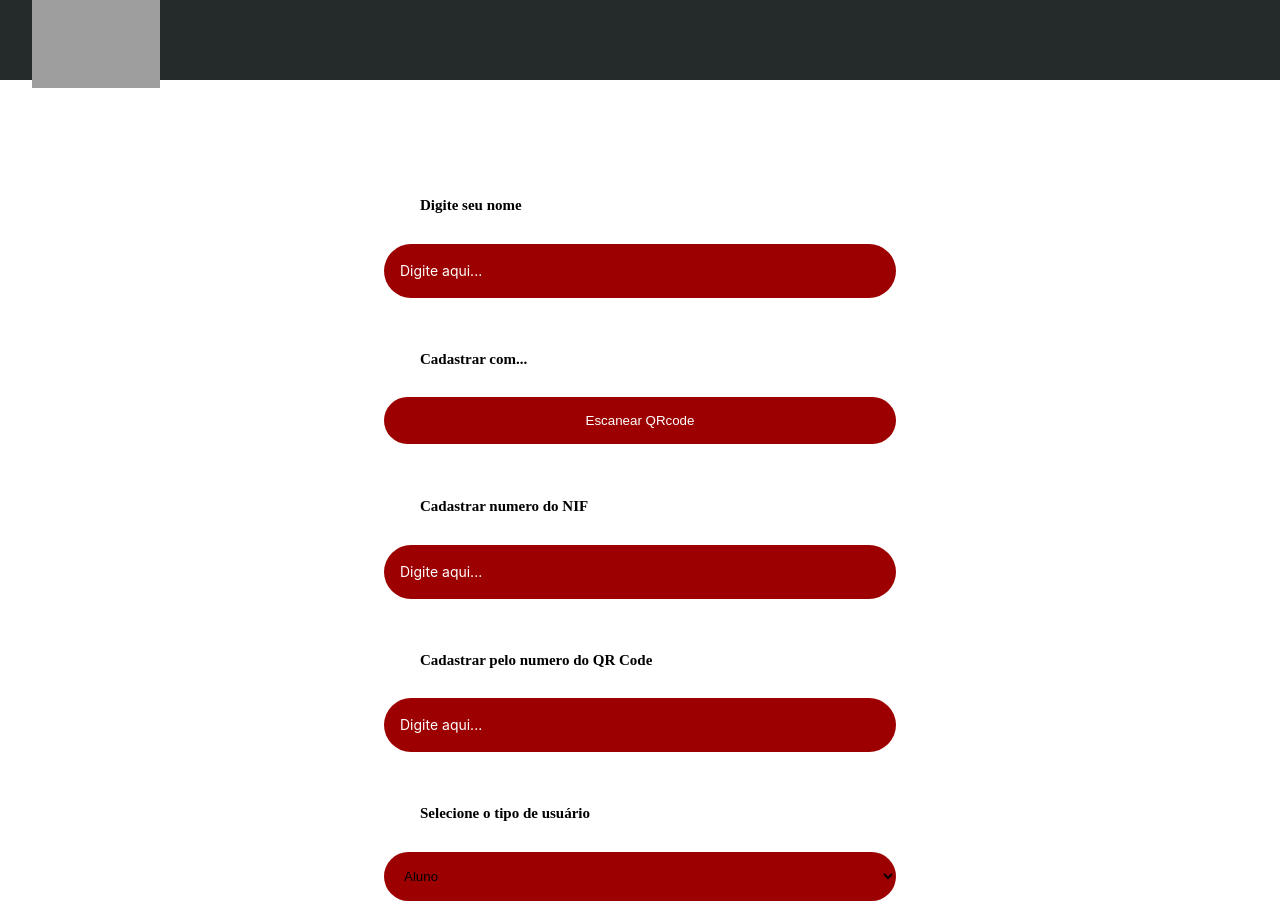
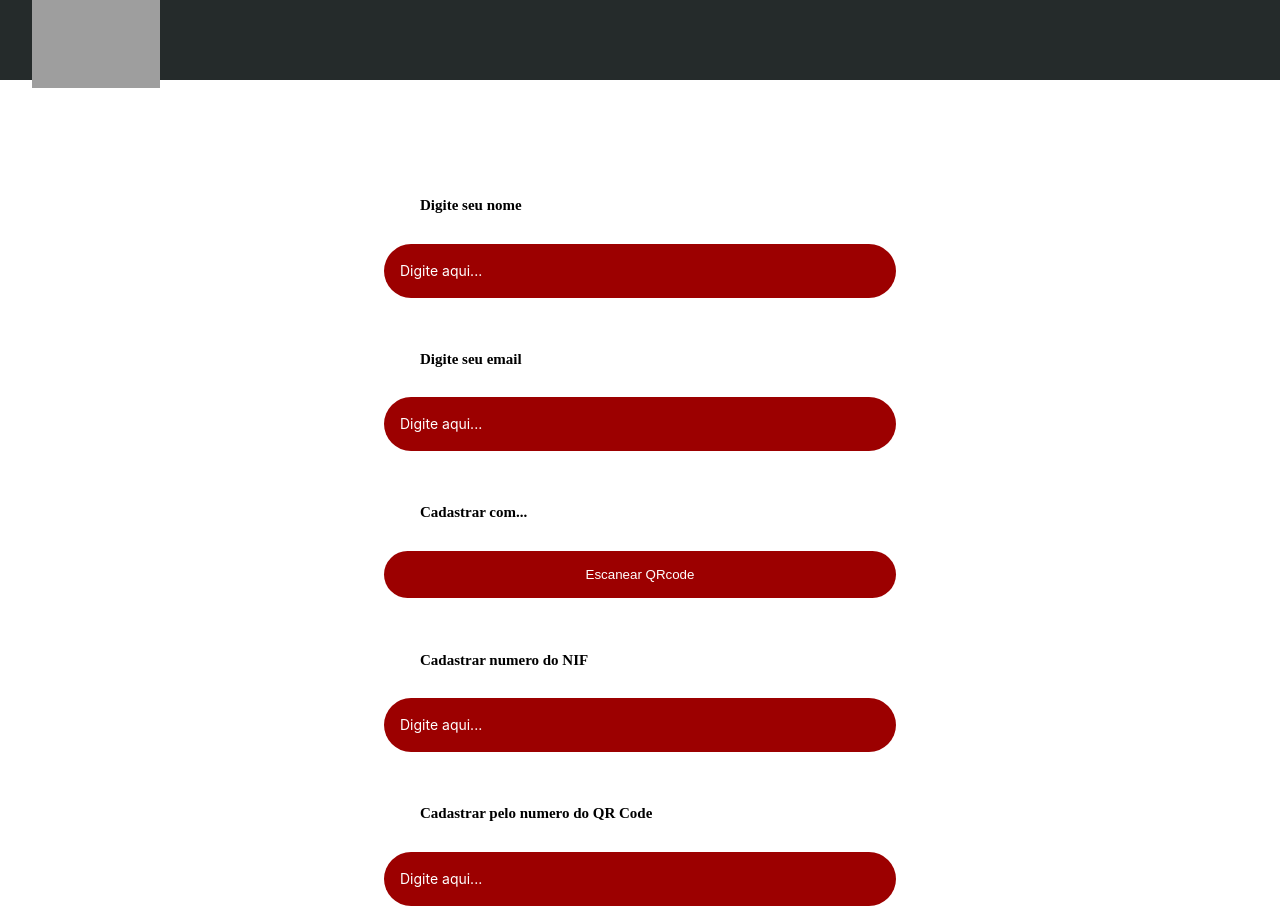
Before and after one commit to nathanhalgumacoisa/Tool-Trackers-front, a Next.js app: page /Cadastro in a window 1280 px wide. Shown: the top 915 px of the page. Built offline with nearby package versions, Linux system fonts and the light colour scheme; no server answers; grey boxes are pictures that could not be loaded.

Commit message:
feat(começando a por campos extras)

```diff
--- a/app/Cadastro/cadastro.module.css
+++ b/app/Cadastro/cadastro.module.css
@@ -40,6 +40,26 @@
     color: rgb(255, 255, 255); /* Altere para a cor desejada */
 }
 
+.select {
+    width: 60vw;
+    background-color: rgb(156, 0, 0);
+    color: rgb(255, 255, 255);
+    border: 2px solid transparent; /* Ajuste a borda se necessário */
+    border-radius: 50px;
+    outline: none;
+    transition: border-color 0.3s;
+    max-width: 50%;
+    margin: -1rem auto;
+    padding: 1rem;
+    margin-left: 16rem;
+    margin-top: 0.5rem;
+}
+
+.select option {
+    background-color: rgb(156, 0, 0);
+    color: rgb(255, 255, 255);
+}
+
 .btn_cadastro {
     background-color: rgb(156, 0, 0);
     color: rgb(255, 255, 255);
@@ -49,14 +69,16 @@
     transition: border-color 0.3s;
     max-width: 50%;
     align-items: center;
+    margin-right: 12rem;
     margin-top: 2rem;
     padding: 1rem;
 }
 
-.op {
-    color: rgb(255, 255, 255);
+.btn_cadastro:hover {
+    background-color: rgb(255, 255, 255);
+    color: rgb(156, 0, 0);
+    border: 2px ; /* Borda vermelha */
+    border-radius: 50px; /* Arredondamento */
+    outline: none; /* Remove a borda de foco padrão */
+    transition: border-color 0.3s;
 }
-
-#placeholder{
-    color: rgb(154, 154, 154);
-}
--- a/app/Cadastro/page.jsx
+++ b/app/Cadastro/page.jsx
@@ -9,6 +9,7 @@ import axios from 'axios'
 
 export default function Cadastro() {
   const [nome, setNome] = useState('');
+  const [email, setEmail] = useState('');
   const [numero_nif, setNumero_nif] = useState('');
   const [numero_qrcode, setNumero_qrCode] = useState('');
   const [tipo_usuario, setTipo_usuario] = useState('');
@@ -78,6 +79,19 @@ export default function Cadastro() {
               </label>
             </div>
 
+            <div className={styles.input_container}>
+              <label>
+                <h2 className={styles.title}>Digite seu email</h2>
+                <Input
+                  className={styles.input}
+                  value={nome}
+                  onChange={(e) => setNome(e.target.value)}
+                  placeholder="Digite aqui..."
+                  required
+                />
+              </label>
+            </div>
+
             <BtnScanner />
 
             <div className={styles.input_container}>
@@ -110,15 +124,16 @@ export default function Cadastro() {
               <label>
                 <h2 className={styles.title}>Selecione o tipo de usuário</h2>
                 <select
-                  className={styles.input}
+                  className={styles.select}
                   value={tipo_usuario}
                   onChange={(e) => setTipo_usuario(e.target.value)}
                   required
                 >
-                    <option className={styles.op} value="aluno">Aluno</option>
-                    <option className={styles.op} value="instrutor">Instrutor</option>
-                    <option className={styles.op} value="administracao">Administração</option>
-                    <option className={styles.op} value="manutencao">Manutenção</option>
+                    <option value="" disabled>Selecione um tipo</option>
+                    <option value="aluno">Aluno</option>
+                    <option value="instrutor">Instrutor</option>
+                    <option value="administracao">Administração</option>
+                    <option value="manutencao">Manutenção</option>
                 </select>
               </label>
             </div>
```
